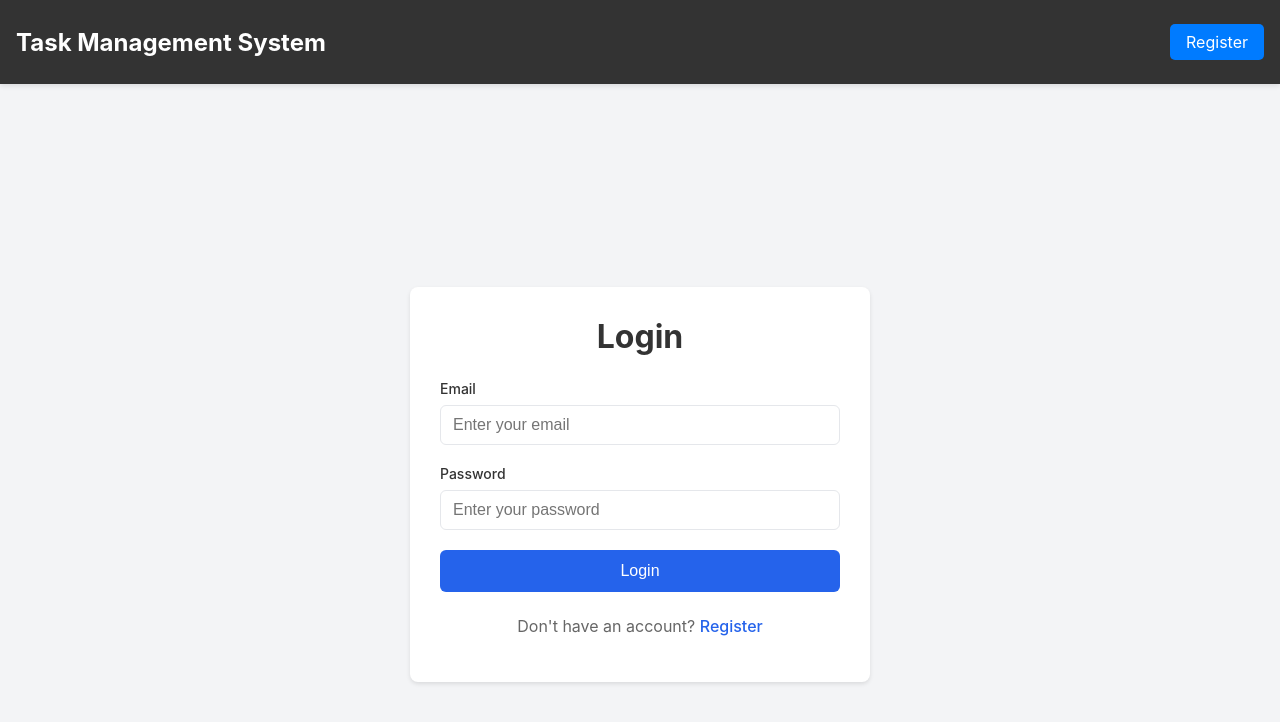
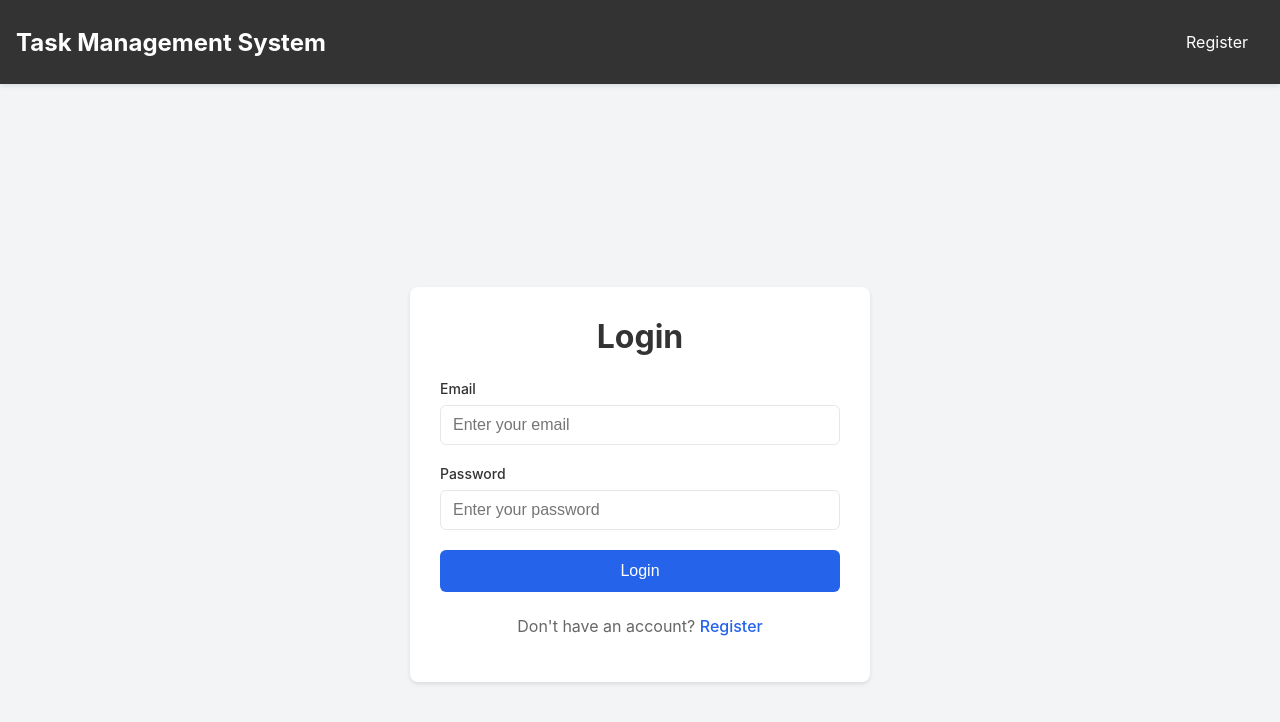
Before and after one commit to y4th4rthh/task-management-system, a React (Create React App) app: page / in a window 1280 px wide. Shown: the top 722 px of the page. Built offline with nearby package versions, Linux system fonts and the light colour scheme.

Commit message:
Update Navbar.css

```diff
--- a/src/styles/Navbar.css
+++ b/src/styles/Navbar.css
@@ -38,11 +38,11 @@ nav ul li a {
 }
 
 nav ul li a:hover {
-    border-radius: 5px;
+    text-decoration: none;
 }
 
-.log-button {
-    background-color: #007bff;
+.logout-button {
+    background-color:#ff0055;
     border: none;
     color: #fff;
     padding: 0.5rem 1rem;
@@ -50,3 +50,13 @@ nav ul li a:hover {
     cursor: pointer;
     transition: background 0.3s;
 }
+
+.login-button {
+    background-color:#007bff;
+    border: none;
+    color: #fff;
+    padding: 0.5rem 1rem;
+    border-radius: 5px;
+    cursor: pointer;
+    transition: background 0.3s;
+}
```
